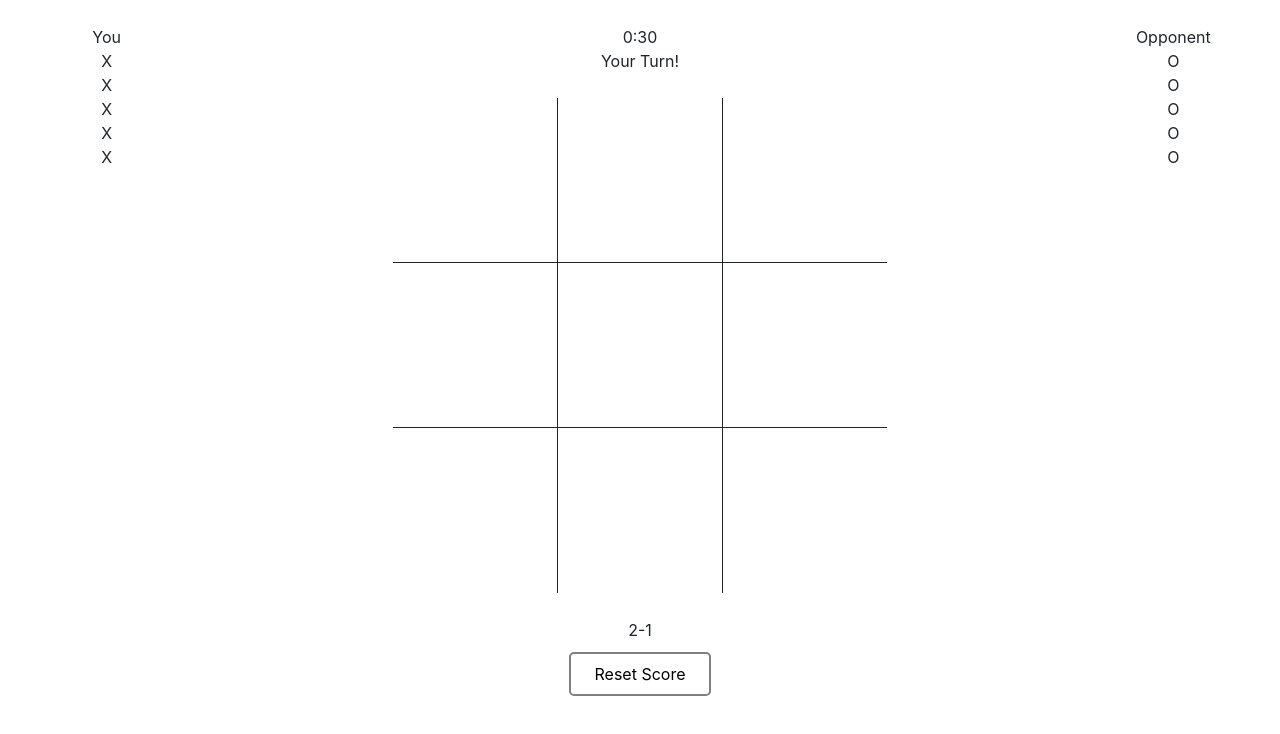
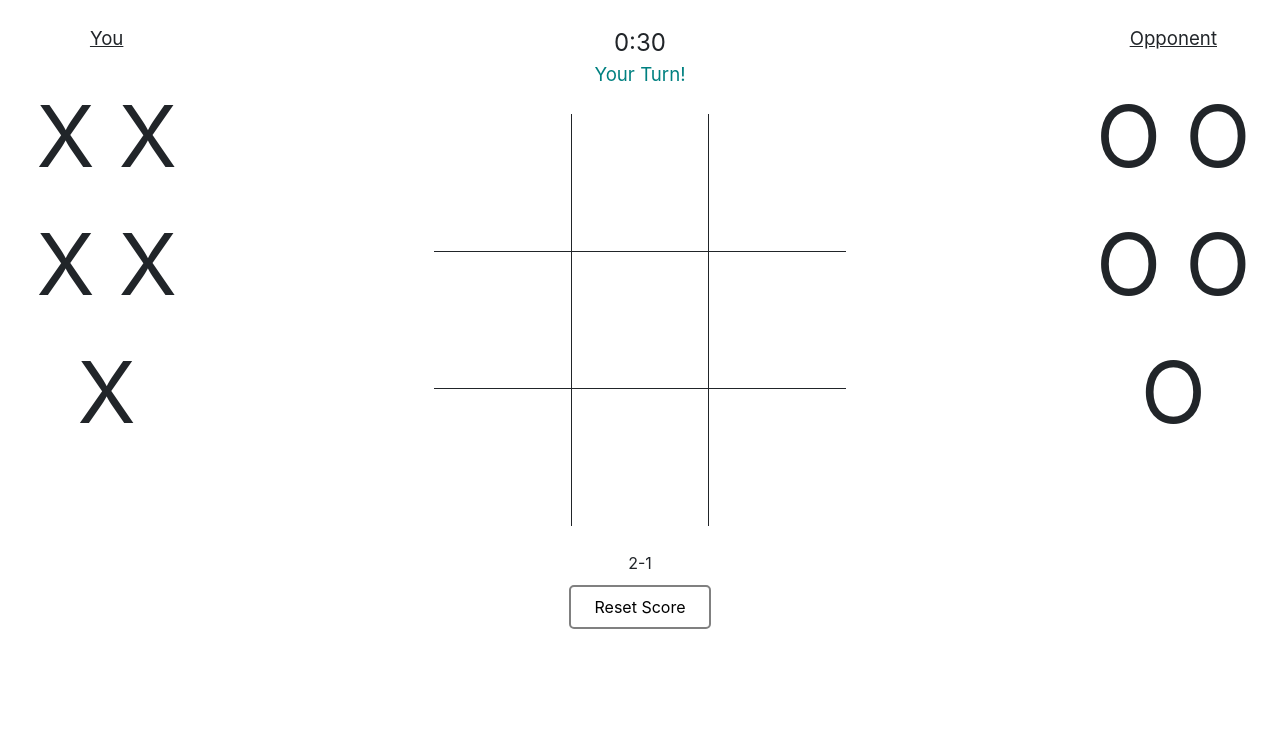
Before and after one commit to katharineabbott/tictactoe, a plain HTML site: page index.html in a window 1280 px wide. Drawn offline with Linux system fonts and the light colour scheme.

Commit message:
added text styling. need to fight with game board and maybe add page styling to finish

```diff
--- a/css/main.css
+++ b/css/main.css
@@ -4,22 +4,39 @@ body {
 
 .player-name {
     text-align: center;
+    font-size: 14pt;
+    text-decoration: underline;
 }
 
 .player-pieces {
+    padding-top: 20px;
     text-align: center;
+    font-size: 64pt;
+}
+
+.player-x-piece {
+    display: inline-block;
+}
+
+.player-o-piece {
+    display: inline-block;
 }
 
 .countdown {
     text-align: center;
+    font-size: 18pt;
 }
 
 .player-turn {
     text-align: center;
+    font-size: 14pt;
+    color: teal;
+    /*have text flash between black and teal when it's players turn if possible*/
 }
 
 .game-board {
     text-align: center;
+    font-size: 64pt;
 }
 
 .score {
@@ -108,7 +125,7 @@ body {
 }
 
 table {
-    width: 60%;
+    width: 50%;
     margin: 0 auto;
 }
 
```
